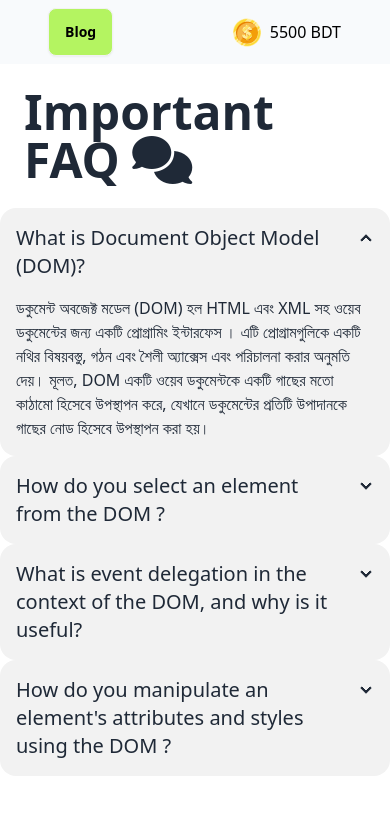
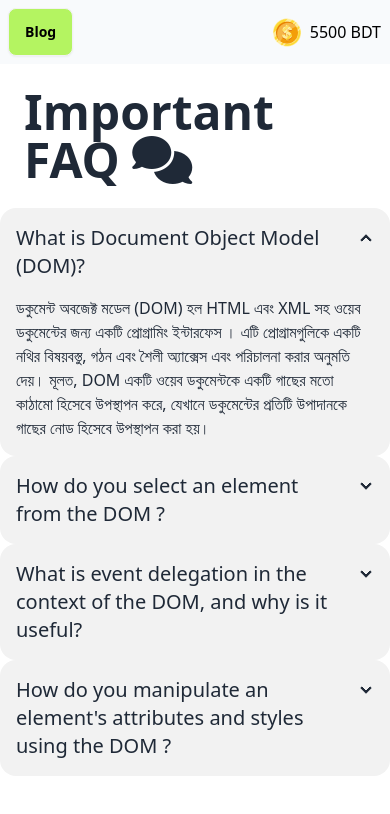
Before and after one commit to abu-tahir-sk/DOM-Quest-Build-and-Manipulate, a plain HTML site: page home.html in a window 390 px wide. Drawn offline with nearby package versions, Linux system fonts and the light colour scheme.

Commit message:
change style

```diff
--- a/home.html
+++ b/home.html
@@ -35,7 +35,7 @@
        <header class="mx-auto sticky top-0 z-40 bg-slate-50">
             <!-- navbar -->
           <div>
-        <div style="background-image: linear-gradient(to right,  rgb(246, 231, 231));" class="navbar px-12 md:px-4">
+        <div style="background-image: linear-gradient(to right,  rgb(246, 231, 231));" class="navbar md:px-4">
               <div class="navbar-start">
                   <a id="home-to-blog" class="btn bg-btn-primary text-black" onclick="goBack()">Blog</a>
               </div>
```
